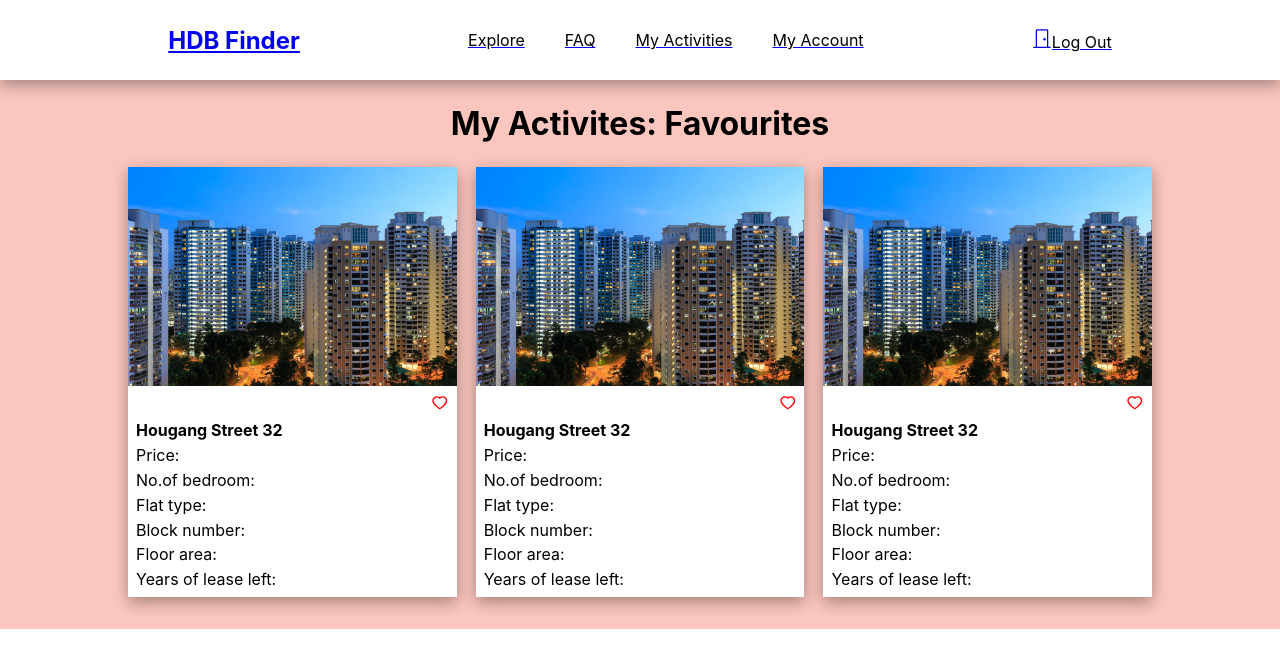
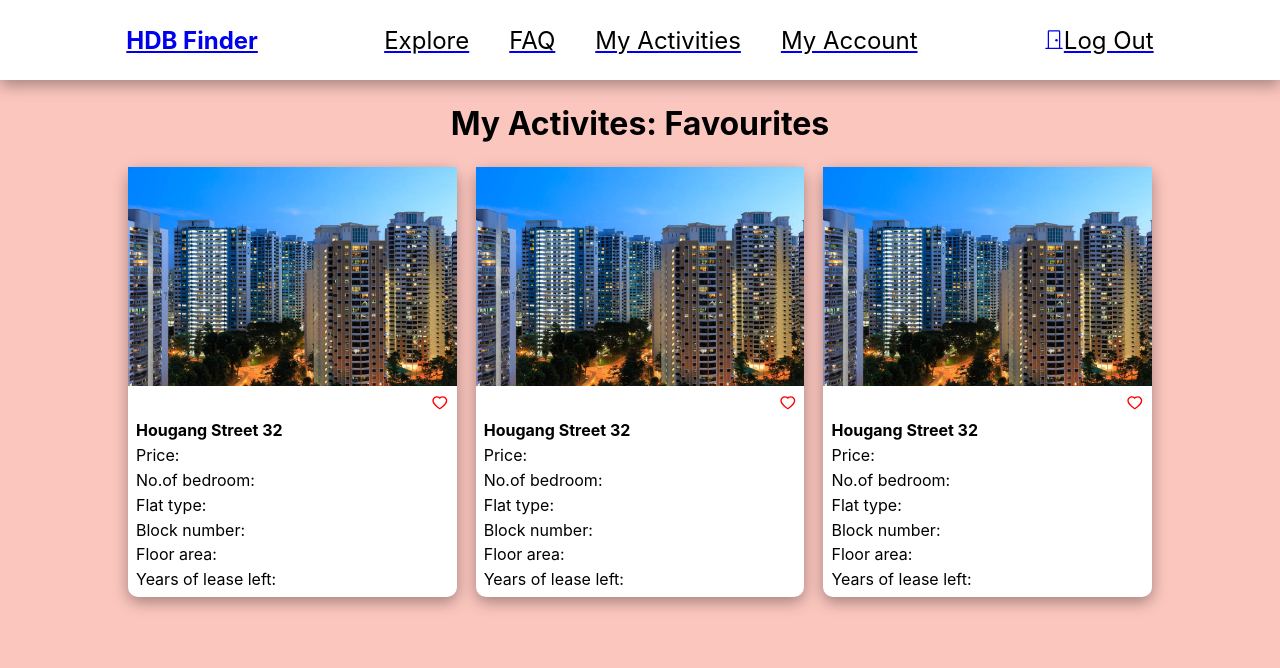
Before and after one commit to Realker/SC2006-Project, a React (Create React App) app in the folder frontend/: page /MyActivities in a window 1280 px wide. Shown: the top 668 px of the page. Built offline with nearby package versions, Linux system fonts and the light colour scheme.

Commit message:
Small updates in CSS

```diff
--- a/frontend/src/components/FAQ.js
+++ b/frontend/src/components/FAQ.js
@@ -9,6 +9,7 @@ const FAQ = () => {
       <NavBar/>
       <div className='FAQ__bg h1'>
       <h1>Frequently Asked Questions (FAQs):</h1>
+
       </div>
     </div>
   )
--- a/frontend/src/css/ExploreHouses.css
+++ b/frontend/src/css/ExploreHouses.css
@@ -2,7 +2,7 @@
 .Explorehouses__bg{
     padding-bottom: 2rem;
     background-color: #9DC0DE;
-    height: max-content;
+    height:100vh;
 }
 .Explorehouses__bg h1{
     font-size: 2rem;
@@ -16,4 +16,5 @@
     display: grid;
     grid-template-columns: 1fr 1fr 1fr;
     grid-gap: 1.2rem;
+    border-radius: 10px;
 }
--- a/frontend/src/css/HouseCard.css
+++ b/frontend/src/css/HouseCard.css
@@ -3,6 +3,7 @@
     flex-direction: column;
     background-color: white;
     box-shadow: rgba(0, 0, 0, 0.35) 0px 5px 15px;
+    border-radius: 10px;
 
 }
 
--- a/frontend/src/css/MyActivities.css
+++ b/frontend/src/css/MyActivities.css
@@ -1,7 +1,7 @@
 .Myactivities__bg{
     padding-bottom: 2rem;
     background-color: #FBC6BE;
-    height: max-content;
+    height: 100vh;
 }
 .Myactivities__bg h1{
     font-size: 2rem;
--- a/frontend/src/css/NavBar.css
+++ b/frontend/src/css/NavBar.css
@@ -6,6 +6,7 @@
     height: 10vh;
     align-items: center;
     box-shadow: rgba(0, 0, 0, 0.35) 0px 5px 15px;
+    font-size: 1.5rem;
 }
 
 .Logo {
```
Also changed, not shown: frontend/src/components/SaveHouseToFavourite.js (added).
